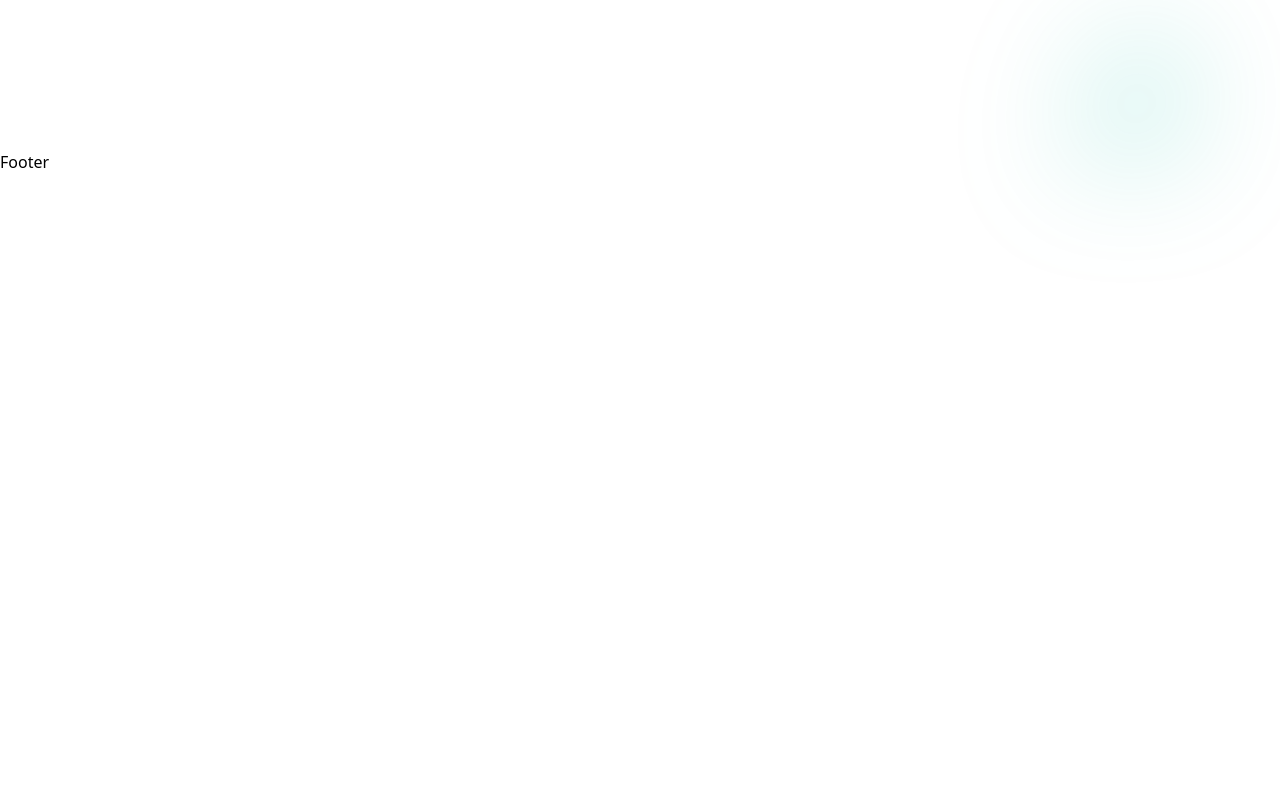
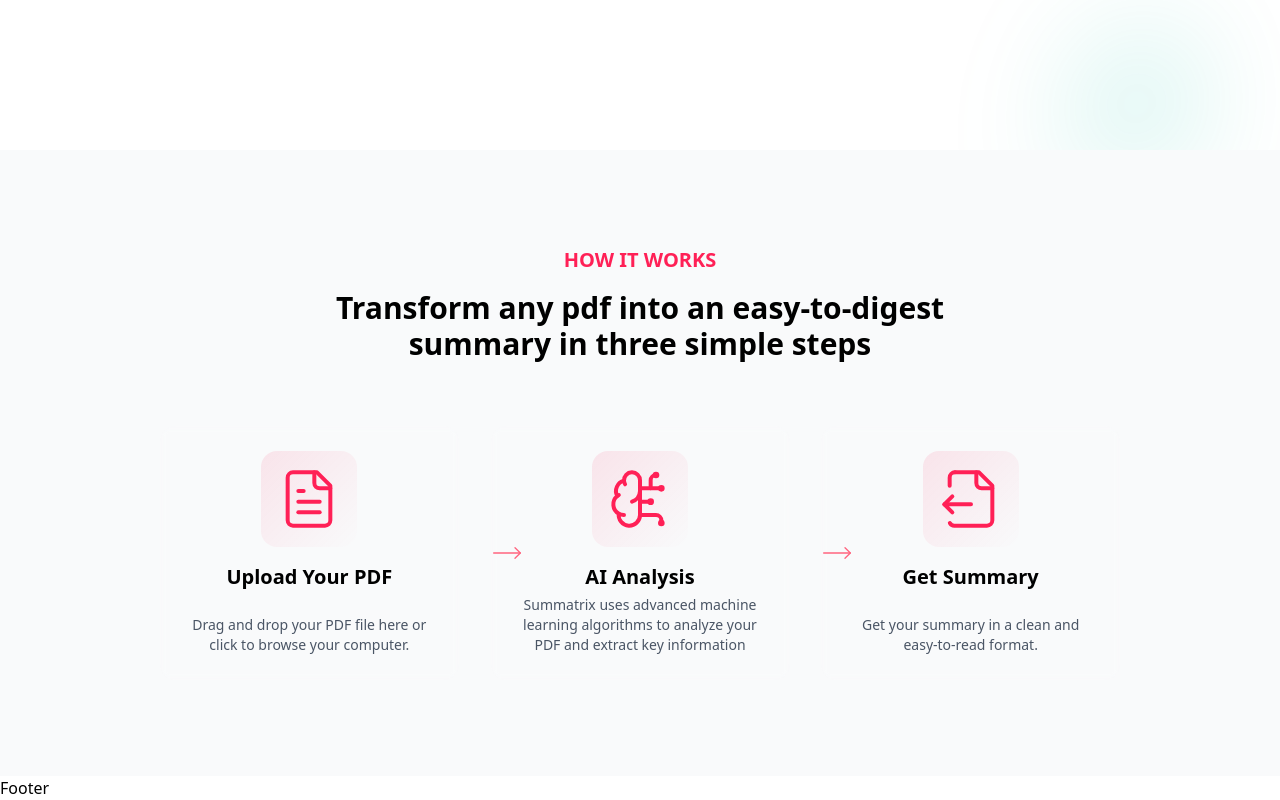
Before and after one commit to MostakemHossain/Summatrix, a Next.js app: page / in a window 1280 px wide. Shown: the part 904-1704 px from the top of the page. Before the commit the page ends 1078 px from the top, so only its background shows below. Built offline with nearby package versions, Linux system fonts and the light colour scheme.

Commit message:
how it works section added

```diff
--- a/app/page.tsx
+++ b/app/page.tsx
@@ -1,6 +1,7 @@
 import BgGradient from "@/components/common/bg-gradient";
 import DemoSection from "@/components/home/demo-section";
 import HeroSection from "@/components/home/hero-section";
+import HowItWorks from "@/components/home/how-it-section";
 
 export default function Home() {
   return (
@@ -9,6 +10,7 @@ export default function Home() {
       <div className="flex flex-col">
         <HeroSection />
         <DemoSection />
+        <HowItWorks />
       </div>
     </div>
   );
--- /dev/null
+++ b/components/home/how-it-section.tsx
@@ -0,0 +1,76 @@
+import { BrainCircuit, FileOutput, FileText, MoveRight } from "lucide-react";
+import { ReactNode } from "react";
+import StepItem from "./step-item";
+
+type Steps = {
+  icon: ReactNode;
+  title: string;
+  description: string;
+};
+const steps: Steps[] = [
+  {
+    icon: <FileText size={64} strokeWidth={1.5} />,
+    title: "Upload Your PDF",
+    description:
+      "Drag and drop your PDF file here or click to browse your computer.",
+  },
+  {
+    icon: <BrainCircuit size={64} strokeWidth={1.5} />,
+    title: "AI Analysis",
+    description:
+      "Summatrix uses advanced machine learning algorithms to analyze your PDF and extract key information",
+  },
+  {
+    icon: <FileOutput size={64} strokeWidth={1.5} />,
+    title: "Get Summary",
+    description: "Get  your summary in a clean and easy-to-read format.",
+  },
+];
+
+const HowItWorks = () => {
+  return (
+    <section className="relative overflow-hidden bg-gray-50">
+      <div className="py-12 lg:py-24 max-w-5xl mx-auto px-4 sm:px-6 lg:px-8 ">
+        <div
+          aria-label="true"
+          className="pointer-events-none absolute inset-0 -z-10 transform-gpu overflow-hidden blur-3xl"
+        >
+          <div
+            className="relative left-[calc(50%+3rem)] aspect-1155/678 w-[36.125rem] -translate-x-1/2 bg-linear-to-br  from-emerald-500 via-teal-500 to-cyan-500 opacity-30 sm:left-[calc(50%+36rem)] sm:w-[72.1875rem]"
+            style={{
+              clipPath:
+                "polygon(74.1% 44.1%,100% 61.6%,97.5% 26.9%,85.5% 0.1%,80.7% 2%, 72.5% 32.5%, 60.2% 62.4%, 52.4% 68.1%,47.5% 58.3%,45.5% 34.5%,27.5% 76.6%, 0.1% 64.9%, 17.9% 100%,27.6% 76.8%,76.1% 97.7%, 74.1% 44.1%)",
+            }}
+          />
+        </div>
+        <div className="text-center mb-16">
+          <h2 className="uppercase font-bold text-xl mb-4 text-rose-500">
+            How it Works
+          </h2>
+          <h3 className="font-bold max-w-2xl text-3xl mx-auto">
+            Transform any pdf into an easy-to-digest summary in three simple
+            steps
+          </h3>
+        </div>
+        <div className="grid grid-cols-1 md:grid-cols-3 gap-8 max-w-6xl mx-auto relative">
+          {steps.map((step, idx) => (
+            <div className="relative flex items-stretch">
+              <StepItem key={idx} {...step} />
+              {idx!==0 && (
+                <div className="hidden absolute md:block top-1/2 z-10 transform -translate-y-1/2">
+                  <MoveRight
+                    size={32}
+                    strokeWidth={1}
+                    className="text-rose-400"
+                  />
+                </div>
+              )}
+            </div>
+          ))}
+        </div>
+      </div>
+    </section>
+  );
+};
+
+export default HowItWorks;
--- /dev/null
+++ b/components/home/step-item.tsx
@@ -0,0 +1,24 @@
+import { ReactNode } from "react";
+
+type Steps = {
+  icon: ReactNode;
+  title: string;
+  description: string;
+};
+const StepItem = ({ icon, title, description }: Steps) => {
+  return (
+    <div className="relative p-6 rounded-2xl bg-white/5 backdrop-blur-xs border border-white/10 hover:border-rose-500/50 transition-colors group w-full">
+      <div className="flex flex-col gap-4 h-full">
+        <div className="flex items-center justify-center h-24 w-24 mx-auto rounded-2xl bg-linear-to-br from-rose-500/10 to-transparent group-hover:from-rose-500/20 transition-colors">
+          <div className="text-rose-500">{icon}</div>
+        </div>
+        <div className="flex flex-col flex-1 gap-1 justify-between">
+          <h4 className="text-center font-bold text-xl">{title}</h4>
+          <p className="text-center text-gray-600 text-sm">{description}</p>
+        </div>
+      </div>
+    </div>
+  );
+};
+
+export default StepItem;
```
